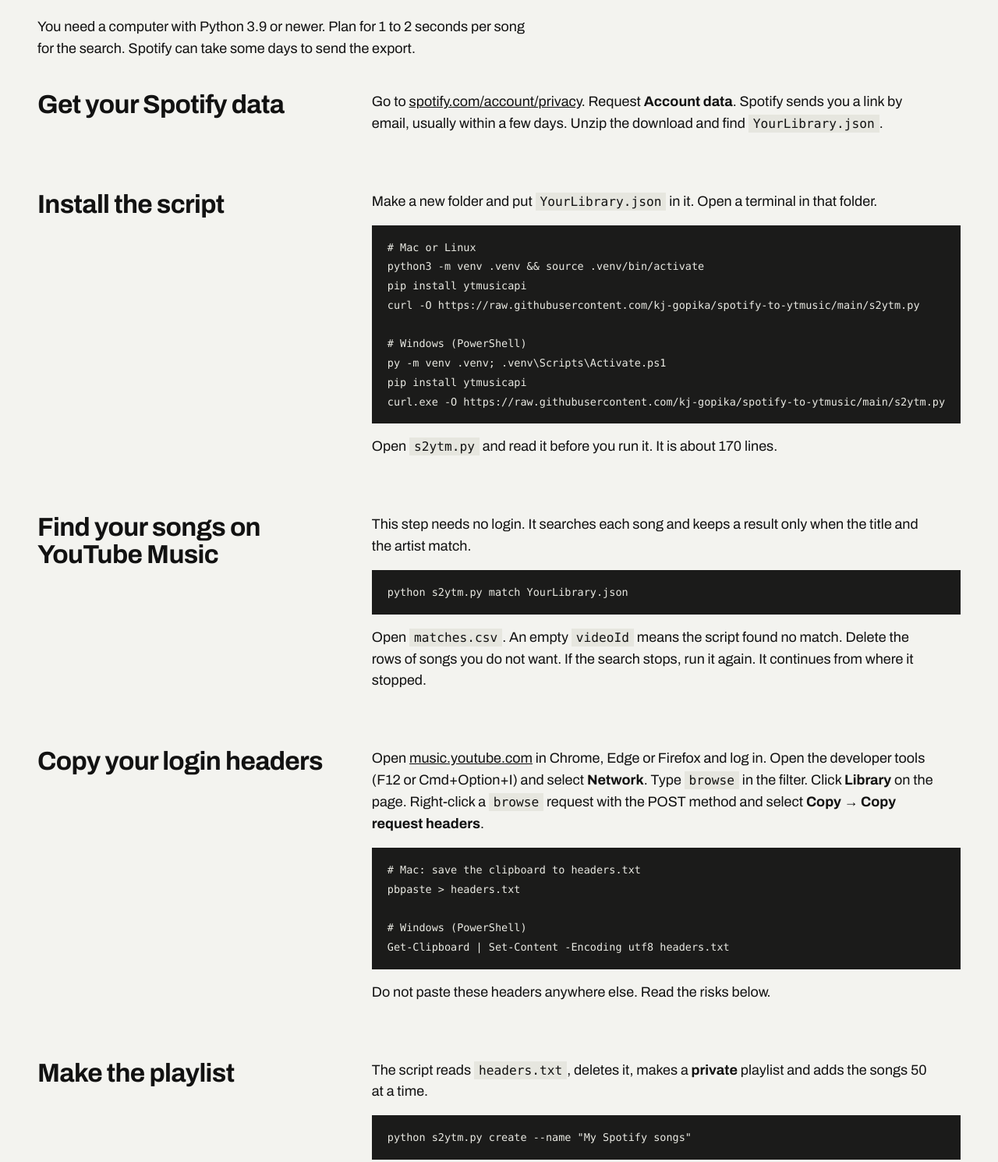
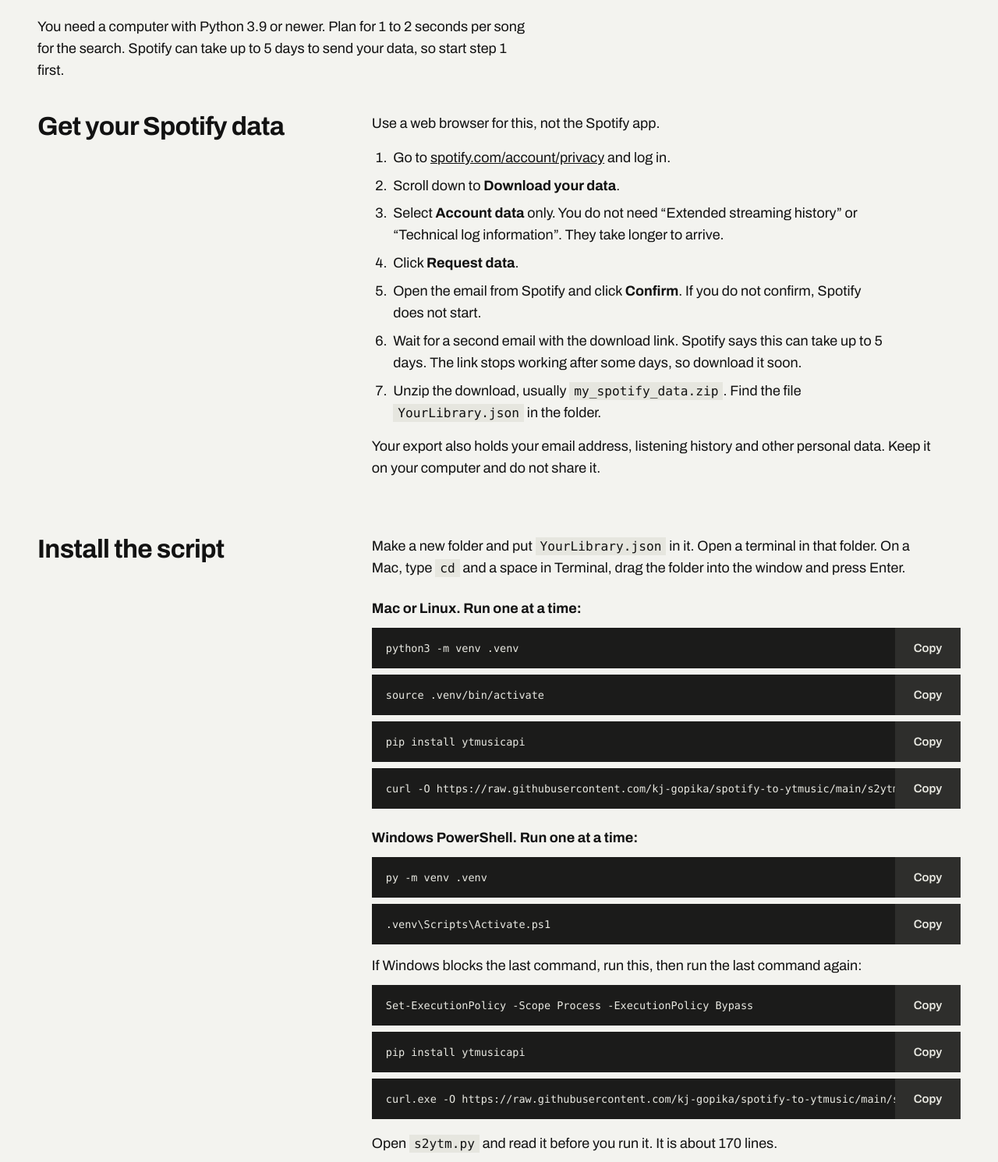
Before and after one commit to kj-gopika/spotify-to-ytmusic, a plain HTML site: page docs/index.html in a window 1280 px wide. Shown: the part 1640-3130 px from the top of the page at 78% size. Drawn offline with Linux system fonts and the light colour scheme.

Commit message:
Add Spotify export steps; one command per block with copy buttons
Co-Authored-By: Claude Opus 5.5 <noreply@anthropic.com>

```diff
--- a/docs/index.html
+++ b/docs/index.html
@@ -84,10 +84,19 @@ h3 { font-size: 24px; line-height: 1.2; letter-spacing: -0.01em; margin: 0 0 8px
 p { margin: 0 0 16px; max-width: 62ch; }
 code { font: 500 .9em ui-monospace, "SF Mono", Menlo, Consolas, monospace; background: var(--step); padding: 2px 6px; }
 pre code { background: none; padding: 0; }
-pre.cmd {
-  background: var(--code-bg); color: var(--code-ink); padding: 16px 20px; margin: 14px 0 0;
-  font: 400 15px/1.65 ui-monospace, "SF Mono", Menlo, Consolas, monospace; overflow-x: auto; max-width: 100%;
-}
+.cmd { display: flex; align-items: stretch; background: var(--code-bg); color: var(--code-ink); margin: 0 0 8px; max-width: 100%; }
+.cmd pre { flex: 1; min-width: 0; margin: 0; padding: 14px 18px; overflow-x: auto;
+  font: 400 15px/1.6 ui-monospace, "SF Mono", Menlo, Consolas, monospace; }
+.copy { flex: none; border: 0; border-radius: 0; background: #2e2e2c; color: var(--code-ink); font: 600 15px var(--display);
+  padding: 0 18px; cursor: pointer; min-width: 84px; transition: background-color .15s ease, transform .15s ease; }
+.copy:hover { background: #45453f; }
+.copy:active { transform: scale(.96); }
+.copy.done { background: var(--accent); color: var(--on-accent); }
+.os { font-weight: 700; margin: 24px 0 10px; }
+.note { margin: 14px 0 10px; }
+.after { margin-top: 18px; }
+ol.sub { margin: 0 0 16px; padding-left: 1.3em; max-width: 64ch; }
+ol.sub li { margin-bottom: 8px; padding-left: 4px; }
 
 /* checker */
 .check { display: grid; grid-template-columns: 1fr 1.1fr; gap: clamp(32px, 5vw, 80px); align-items: start; }
@@ -230,55 +239,73 @@ footer { padding: var(--gap) 0 40px; }
 
     <section id="steps" aria-labelledby="steps-h">
       <h2 id="steps-h" class="rise">Six steps, about 30 minutes</h2>
-      <p class="rise">You need a computer with Python 3.9 or newer. Plan for 1 to 2 seconds per song for the search. Spotify can take some days to send the export.</p>
+      <p class="rise">You need a computer with Python 3.9 or newer. Plan for 1 to 2 seconds per song for the search. Spotify can take up to 5 days to send your data, so start step 1 first.</p>
       <ol class="steps">
         <li class="rise">
           <h3>Get your Spotify data</h3>
           <div>
-            <p>Go to <a href="https://www.spotify.com/account/privacy/">spotify.com/account/privacy</a>. Request <strong>Account data</strong>. Spotify sends you a link by email, usually within a few days. Unzip the download and find <code>YourLibrary.json</code>.</p>
+            <p>Use a web browser for this, not the Spotify app.</p>
+            <ol class="sub">
+              <li>Go to <a href="https://www.spotify.com/account/privacy/">spotify.com/account/privacy</a> and log in.</li>
+              <li>Scroll down to <strong>Download your data</strong>.</li>
+              <li>Select <strong>Account data</strong> only. You do not need “Extended streaming history” or “Technical log information”. They take longer to arrive.</li>
+              <li>Click <strong>Request data</strong>.</li>
+              <li>Open the email from Spotify and click <strong>Confirm</strong>. If you do not confirm, Spotify does not start.</li>
+              <li>Wait for a second email with the download link. Spotify says this can take up to 5 days. The link stops working after some days, so download it soon.</li>
+              <li>Unzip the download, usually <code>my_spotify_data.zip</code>. Find the file <code>YourLibrary.json</code> in the folder.</li>
+            </ol>
+            <p>Your export also holds your email address, listening history and other personal data. Keep it on your computer and do not share it.</p>
           </div>
         </li>
         <li class="rise">
           <h3>Install the script</h3>
           <div>
-            <p>Make a new folder and put <code>YourLibrary.json</code> in it. Open a terminal in that folder.</p>
-            <pre class="cmd"><code># Mac or Linux
-python3 -m venv .venv && source .venv/bin/activate
-pip install ytmusicapi
-curl -O https://raw.githubusercontent.com/kj-gopika/spotify-to-ytmusic/main/s2ytm.py
-
-# Windows (PowerShell)
-py -m venv .venv; .venv\Scripts\Activate.ps1
-pip install ytmusicapi
-curl.exe -O https://raw.githubusercontent.com/kj-gopika/spotify-to-ytmusic/main/s2ytm.py</code></pre>
-            <p style="margin-top:16px">Open <code>s2ytm.py</code> and read it before you run it. It is about 170 lines.</p>
+            <p>Make a new folder and put <code>YourLibrary.json</code> in it. Open a terminal in that folder. On a Mac, type <code>cd</code> and a space in Terminal, drag the folder into the window and press Enter.</p>
+            <p class="os">Mac or Linux. Run one at a time:</p>
+            <div class="cmd"><pre><code>python3 -m venv .venv</code></pre><button class="copy" type="button">Copy</button></div>
+            <div class="cmd"><pre><code>source .venv/bin/activate</code></pre><button class="copy" type="button">Copy</button></div>
+            <div class="cmd"><pre><code>pip install ytmusicapi</code></pre><button class="copy" type="button">Copy</button></div>
+            <div class="cmd"><pre><code>curl -O https://raw.githubusercontent.com/kj-gopika/spotify-to-ytmusic/main/s2ytm.py</code></pre><button class="copy" type="button">Copy</button></div>
+            <p class="os">Windows PowerShell. Run one at a time:</p>
+            <div class="cmd"><pre><code>py -m venv .venv</code></pre><button class="copy" type="button">Copy</button></div>
+            <div class="cmd"><pre><code>.venv\Scripts\Activate.ps1</code></pre><button class="copy" type="button">Copy</button></div>
+            <p class="note">If Windows blocks the last command, run this, then run the last command again:</p>
+            <div class="cmd"><pre><code>Set-ExecutionPolicy -Scope Process -ExecutionPolicy Bypass</code></pre><button class="copy" type="button">Copy</button></div>
+            <div class="cmd"><pre><code>pip install ytmusicapi</code></pre><button class="copy" type="button">Copy</button></div>
+            <div class="cmd"><pre><code>curl.exe -O https://raw.githubusercontent.com/kj-gopika/spotify-to-ytmusic/main/s2ytm.py</code></pre><button class="copy" type="button">Copy</button></div>
+            <p class="after">Open <code>s2ytm.py</code> and read it before you run it. It is about 170 lines.</p>
           </div>
         </li>
         <li class="rise">
           <h3>Find your songs on YouTube Music</h3>
           <div>
             <p>This step needs no login. It searches each song and keeps a result only when the title and the artist match.</p>
-            <pre class="cmd"><code>python s2ytm.py match YourLibrary.json</code></pre>
-            <p style="margin-top:16px">Open <code>matches.csv</code>. An empty <code>videoId</code> means the script found no match. Delete the rows of songs you do not want. If the search stops, run it again. It continues from where it stopped.</p>
+            <div class="cmd"><pre><code>python s2ytm.py match YourLibrary.json</code></pre><button class="copy" type="button">Copy</button></div>
+            <p class="after">Open <code>matches.csv</code>. An empty <code>videoId</code> means the script found no match. Delete the rows of songs you do not want. If the search stops, run it again. It continues from where it stopped.</p>
           </div>
         </li>
         <li class="rise">
           <h3>Copy your login headers</h3>
           <div>
-            <p>Open <a href="https://music.youtube.com">music.youtube.com</a> in Chrome, Edge or Firefox and log in. Open the developer tools (F12 or Cmd+Option+I) and select <strong>Network</strong>. Type <code>browse</code> in the filter. Click <strong>Library</strong> on the page. Right-click a <code>browse</code> request with the POST method and select <strong>Copy → Copy request headers</strong>.</p>
-            <pre class="cmd"><code># Mac: save the clipboard to headers.txt
-pbpaste &gt; headers.txt
-
-# Windows (PowerShell)
-Get-Clipboard | Set-Content -Encoding utf8 headers.txt</code></pre>
-            <p style="margin-top:16px">Do not paste these headers anywhere else. Read the risks below.</p>
+            <p>Open <a href="https://music.youtube.com">music.youtube.com</a> in Chrome, Edge or Firefox and log in. Open the developer tools (F12 or Cmd+Option+I) and select <strong>Network</strong>. Type <code>browse</code> in the filter. Click <strong>Library</strong> on the page.</p>
+            <p>A Copy button replaces your clipboard. So do these in this order:</p>
+            <ol class="sub">
+              <li>Click Copy on the command for your computer below. Paste it in the terminal. <strong>Do not press Enter yet.</strong></li>
+              <li>In the developer tools, right-click a <code>browse</code> request with the POST method. Select <strong>Copy → Copy request headers</strong>.</li>
+              <li>Go back to the terminal and press Enter. The command saves the headers to <code>headers.txt</code>.</li>
+            </ol>
+            <p class="os">Mac:</p>
+            <div class="cmd"><pre><code>pbpaste &gt; headers.txt</code></pre><button class="copy" type="button">Copy</button></div>
+            <p class="os">Windows PowerShell:</p>
+            <div class="cmd"><pre><code>Get-Clipboard | Set-Content -Encoding utf8 headers.txt</code></pre><button class="copy" type="button">Copy</button></div>
+            <p class="after">Do not paste the headers anywhere else. Read the risks below.</p>
           </div>
         </li>
         <li class="rise">
           <h3>Make the playlist</h3>
           <div>
             <p>The script reads <code>headers.txt</code>, deletes it, makes a <strong>private</strong> playlist and adds the songs 50 at a time.</p>
-            <pre class="cmd"><code>python s2ytm.py create --name "My Spotify songs"</code></pre>
+            <div class="cmd"><pre><code>python s2ytm.py create --name "My Spotify songs"</code></pre><button class="copy" type="button">Copy</button></div>
           </div>
         </li>
         <li class="rise">
@@ -418,6 +445,22 @@ input.addEventListener("change", () => read(input.files[0]));
 ["dragenter", "dragover"].forEach((ev) => drop.addEventListener(ev, (e) => { e.preventDefault(); drop.classList.add("over"); }));
 ["dragleave", "drop"].forEach((ev) => drop.addEventListener(ev, (e) => { e.preventDefault(); drop.classList.remove("over"); }));
 drop.addEventListener("drop", (e) => read(e.dataTransfer.files[0]));
+// copy buttons: one command per block
+async function copyText(t) {
+  try { await navigator.clipboard.writeText(t); return true; } catch {}
+  const ta = document.createElement("textarea"); ta.value = t; ta.setAttribute("readonly", "");
+  ta.style.position = "fixed"; ta.style.opacity = "0"; document.body.appendChild(ta); ta.select();
+  let ok = false; try { ok = document.execCommand("copy"); } catch {} ta.remove(); return ok;
+}
+document.querySelectorAll(".cmd").forEach((box) => {
+  const btn = box.querySelector(".copy"), code = box.querySelector("code");
+  btn.setAttribute("aria-label", "Copy: " + code.textContent);
+  btn.addEventListener("click", async () => {
+    const ok = await copyText(code.textContent);
+    btn.textContent = ok ? "Copied" : "Select and copy"; btn.classList.toggle("done", ok);
+    setTimeout(() => { btn.textContent = "Copy"; btn.classList.remove("done"); }, 1800);
+  });
+});
 </script>
 </body>
 </html>
```
Also changed, not shown: 1 other file.
